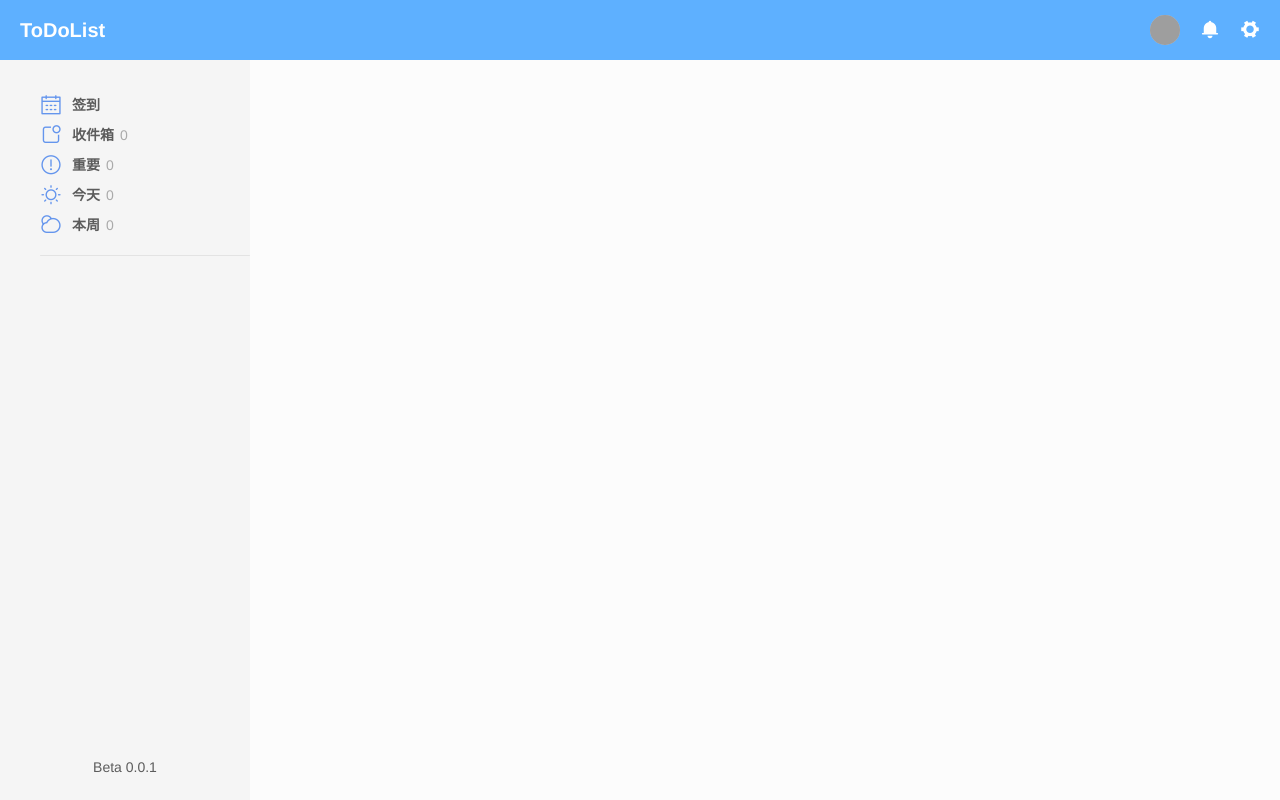
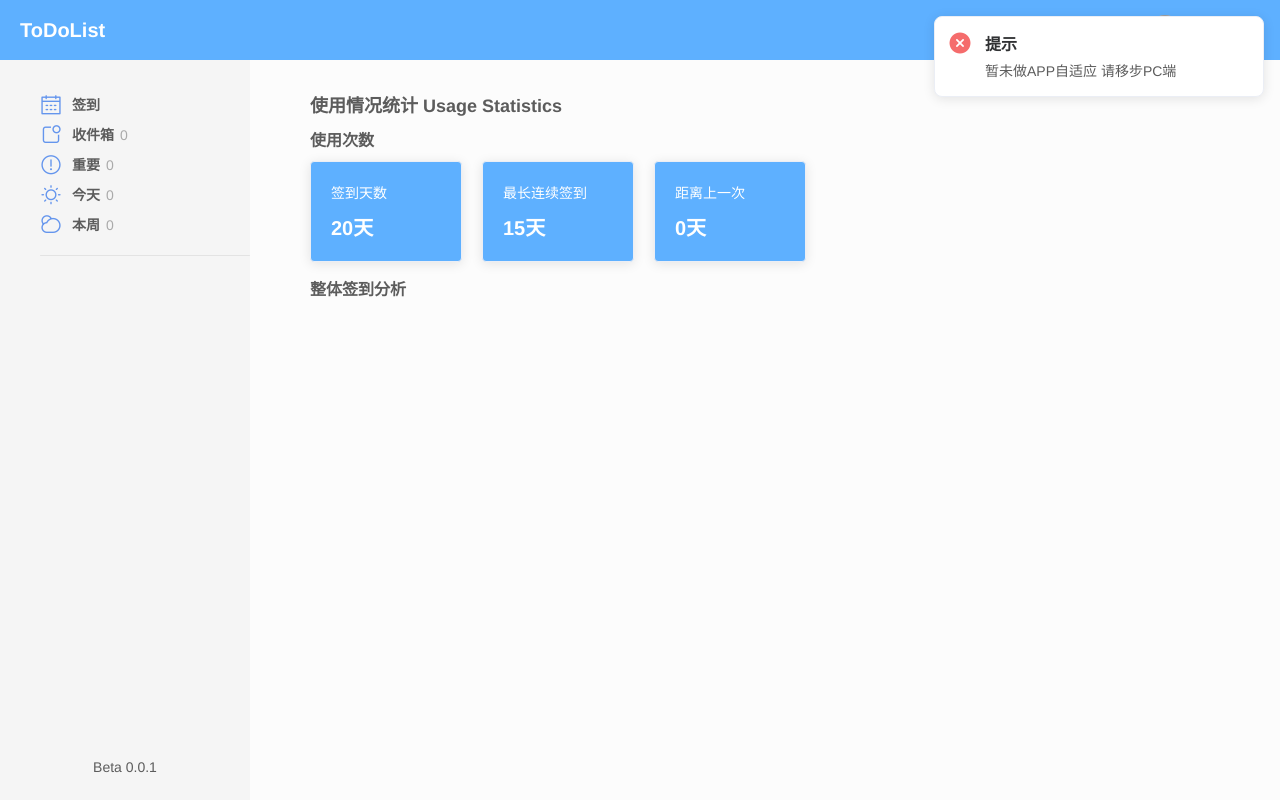
Before and after one commit to ToForgiveNoll/todolist, a Vue app: page /#/ in a window 1280 px wide. Built offline with nearby package versions, Linux system fonts and the light colour scheme; grey boxes are pictures that could not be loaded.

Commit message:
初步完成签到页面

```diff
--- a/src/App.vue
+++ b/src/App.vue
@@ -1,5 +1,39 @@
 <template>
-  <div id="app">
-    <router-view/>
-  </div>
+    <div id="app">
+        <router-view/>
+    </div>
 </template>
+
+<script>
+    export default {
+        mounted() {
+            // 检查用户设备
+            var u = navigator.userAgent;
+            if (u.indexOf('Android') > -1 || u.indexOf('Linux') > -1) {
+                // 安卓
+                this.$notify.error({
+                    title: '提示',
+                    message: '暂未做APP自适应 请移步PC端',
+                    duration: 0,
+                    showClose: false
+                });
+            } else if (u.indexOf('iPhone') > -1) {
+                //  苹果
+                this.$notify.error({
+                    title: '提示',
+                    message: '暂未做APP自适应 请移步PC端',
+                    duration: 0,
+                    showClose: false
+                });
+            } else if (u.indexOf('Windows') > -1) {
+                // PC
+                this.$notify({
+                    title: '提示',
+                    message: '此版本为内测版 功能未开发完毕',
+                    type: 'warning',
+                    position: 'bottom-right'
+                });
+            }
+        }
+    }
+</script>
--- a/src/assets/scss/main.scss
+++ b/src/assets/scss/main.scss
@@ -14,3 +14,7 @@
 body{
   background-color: #fcfcfc;
 }
+
+p{
+  color: #5c5c5c;
+}
--- a/src/components/page/SignIn.vue
+++ b/src/components/page/SignIn.vue
@@ -1,7 +1,38 @@
 <!--这个组件实现签到页面-->
 
 <template>
+    <div class="SignIn">
 
+        <div class="outerFrame">
+
+            <p class="titleBig">使用情况统计 Usage Statistics</p>
+
+            <div class="timesStatistics">
+
+                <p class="titleSmall">使用次数</p>
+
+                <el-card class="box-card">
+                    <p>签到天数</p>
+                    <p>20天</p>
+                </el-card>
+
+                <el-card class="box-card">
+                    <p>最长连续签到</p>
+                    <p>15天</p>
+                </el-card>
+
+                <el-card class="box-card">
+                    <p>距离上一次</p>
+                    <p>0天</p>
+                </el-card>
+
+                <p class="titleSmall">整体签到分析</p>
+
+            </div>
+
+        </div>
+
+    </div>
 </template>
 
 <script>
@@ -10,6 +41,54 @@
     }
 </script>
 
-<style scoped>
+<style lang="scss">
+    @import "../../assets/scss/main";
 
+    .SignIn {
+        width: calc(100% - 250px);
+        height: auto;
+        float: left;
+
+        .outerFrame{
+            width: calc(100% - 120px);
+            margin: {
+                top:30px;
+                left: 60px;
+            };
+
+            .titleBig {
+                font-size: 18px;
+                font-weight: 600;
+                color: #5c5c5c;
+            }
+
+            .titleSmall{
+                font-size: 16px;
+                font-weight: 600;
+                margin-top: 10px;
+                margin-bottom: 10px;
+            }
+
+            .box-card{
+                display: inline-block;
+                width: 150px;
+                margin-right: 20px;
+                background-color: #5eb0ff;
+                p{
+                    color: white;
+                }
+
+                p:nth-child(1){
+                    font-size: 14px;
+                }
+
+                p:nth-child(2){
+                    font-size: 20px;
+                    margin-top: 10px;
+                    font-weight: 600;
+                }
+            }
+        }
+
+    }
 </style>
--- a/src/views/Home.vue
+++ b/src/views/Home.vue
@@ -4,16 +4,18 @@
     <div class="home">
         <m-head></m-head>
         <m-left-list></m-left-list>
+        <SignIn></SignIn>
     </div>
 </template>
 
 <script>
     import MHead from "../components/mHead";
     import MLeftList from "../components/mLeftList";
+    import SignIn from "../components/page/SignIn";
 
     export default {
         name: 'Home',
-        components: {MLeftList, MHead}
+        components: {SignIn, MLeftList, MHead}
     }
 </script>
 
```
Also changed, not shown: 1 other file (tests, documents, lock files or other folders).
